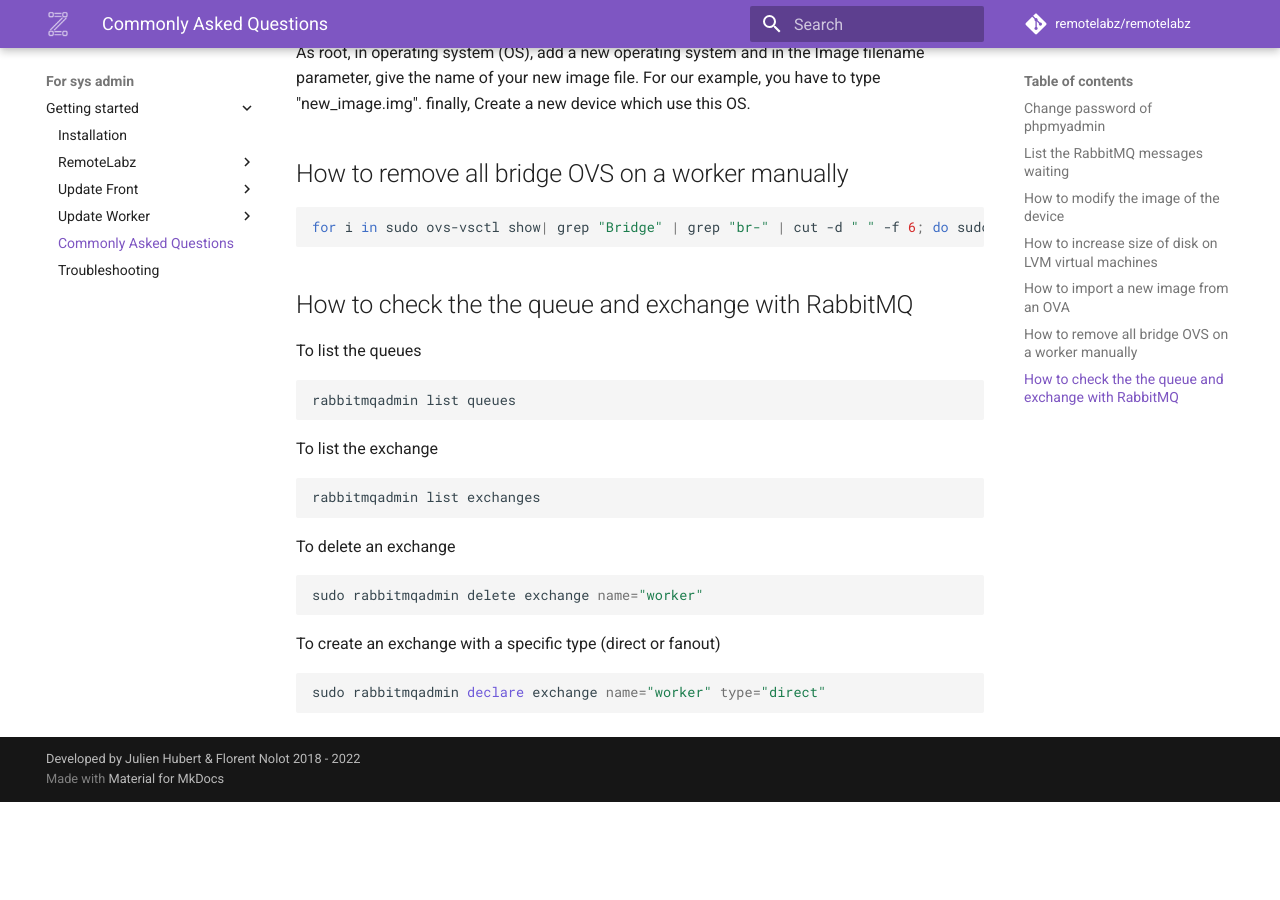
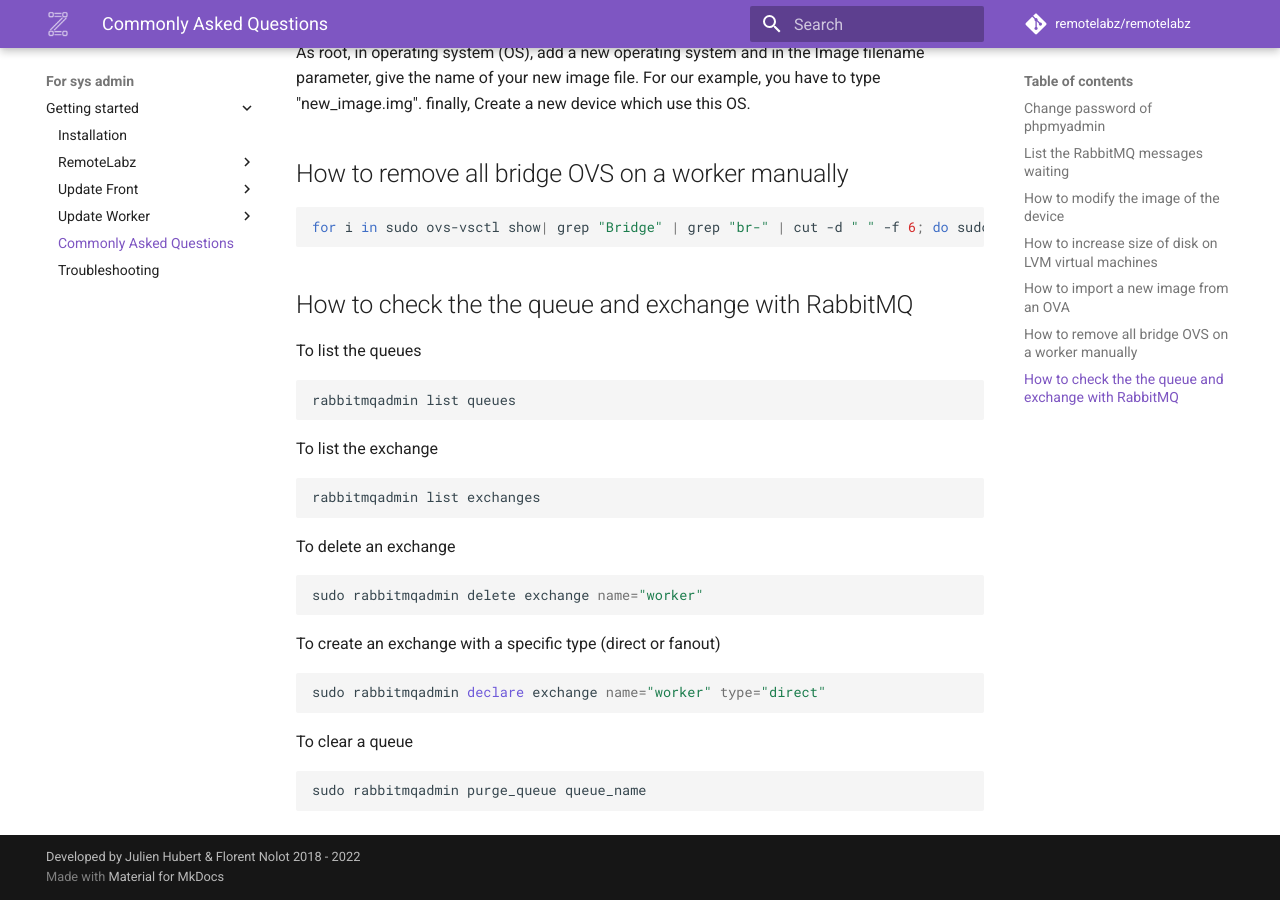
Before and after one commit to remotelabz/remotelabz-docs, an MkDocs documentation site: the page built from docs/administrators/getting-started/commonly-asked-questions.md, in a window 1280 px wide and 900 px high, scrolled down 2352 px. Built offline with MkDocs 1.6.1 and Material for MkDocs 9.7.7, drawn with Linux system fonts in a browser that asks for light colours; comment, search, counter and statistics services are not loaded; before the commit the page ends 3154 px from its top, so only the background shows below that.

Commit message:
Add command clear queue

````diff
--- a/docs/administrators/getting-started/commonly-asked-questions.md
+++ b/docs/administrators/getting-started/commonly-asked-questions.md
@@ -93,3 +93,8 @@ To create an exchange with a specific type (direct or fanout)
 ```bash
 sudo rabbitmqadmin declare exchange name="worker" type="direct"
 ```
+
+To clear a queue
+```bash
+sudo rabbitmqadmin purge_queue queue_name
+```
````
